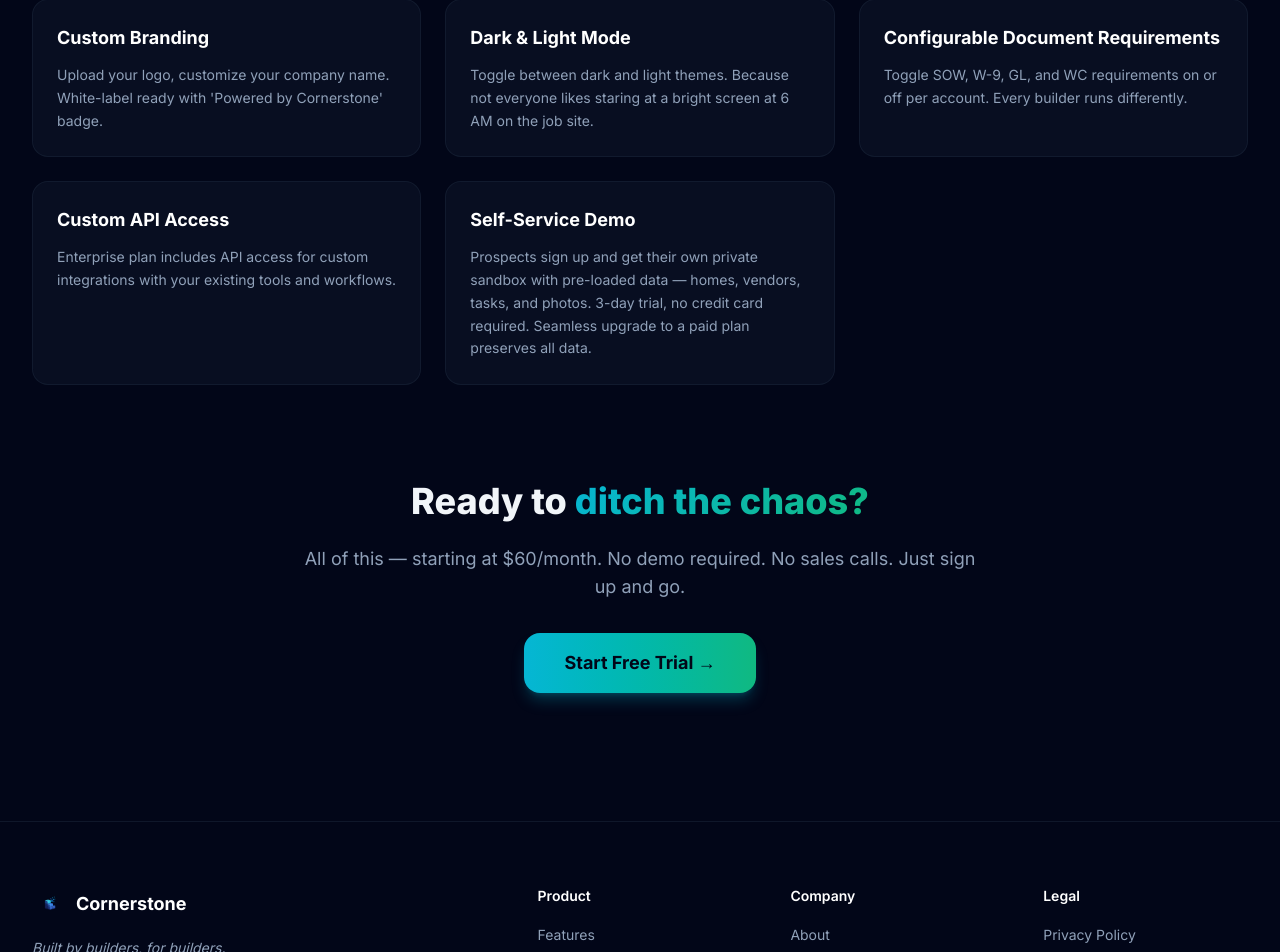
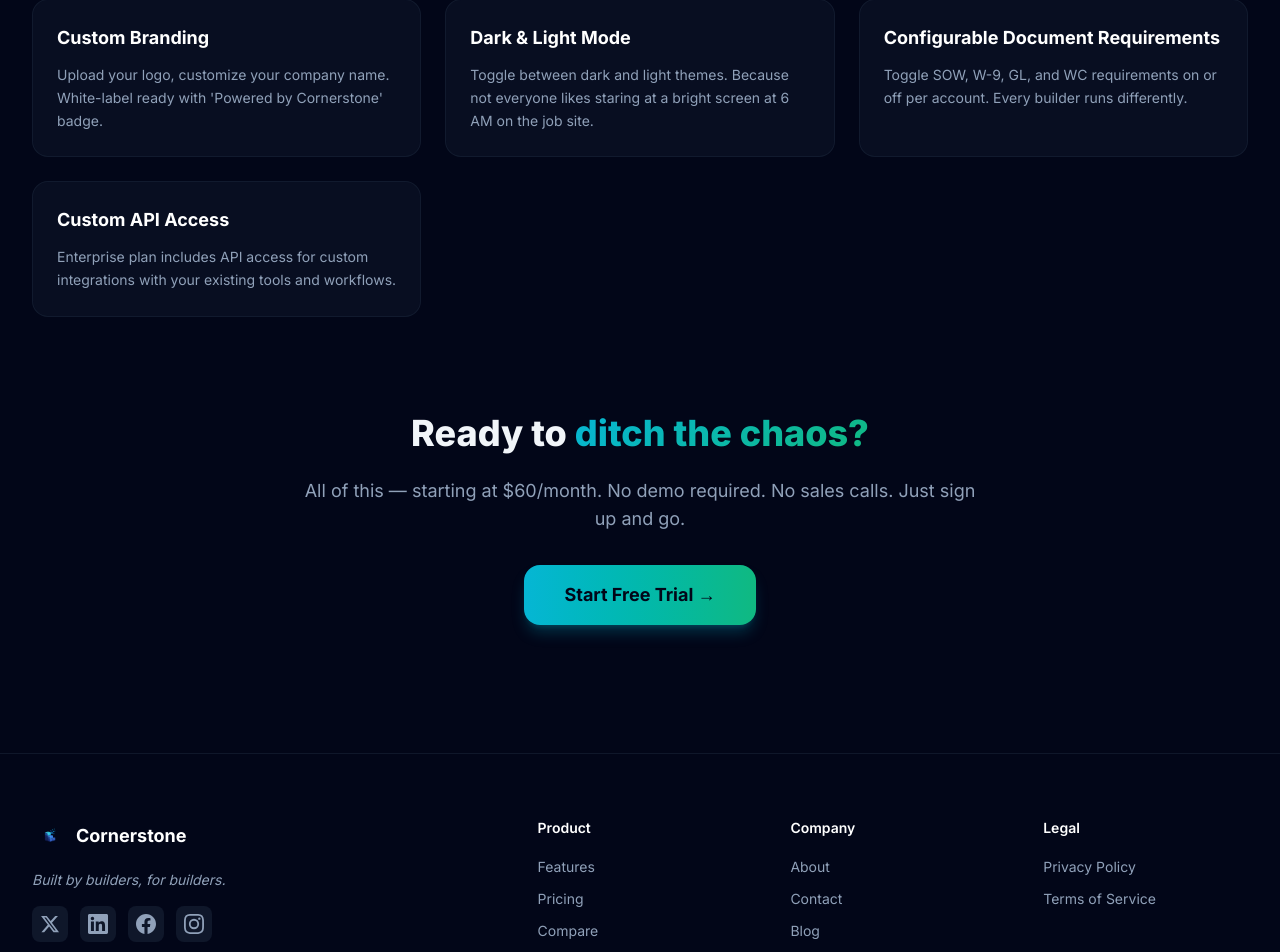
Before and after one commit to Scootermcgavin121/cornerstone-marketing, a Next.js app: page /features in a window 1280 px wide. Shown: the part 5358-6310 px from the top of the page. Built offline with nearby package versions, Linux system fonts and the light colour scheme.

Commit message:
remove: self-service demo from features page

```diff
--- a/app/components/FeaturesDetail.tsx
+++ b/app/components/FeaturesDetail.tsx
@@ -263,10 +263,6 @@ const sections = [
         name: "Custom API Access",
         desc: "Enterprise plan includes API access for custom integrations with your existing tools and workflows.",
       },
-      {
-        name: "Self-Service Demo",
-        desc: "Prospects sign up and get their own private sandbox with pre-loaded data — homes, vendors, tasks, and photos. 3-day trial, no credit card required. Seamless upgrade to a paid plan preserves all data.",
-      },
     ],
   },
 ];
```
